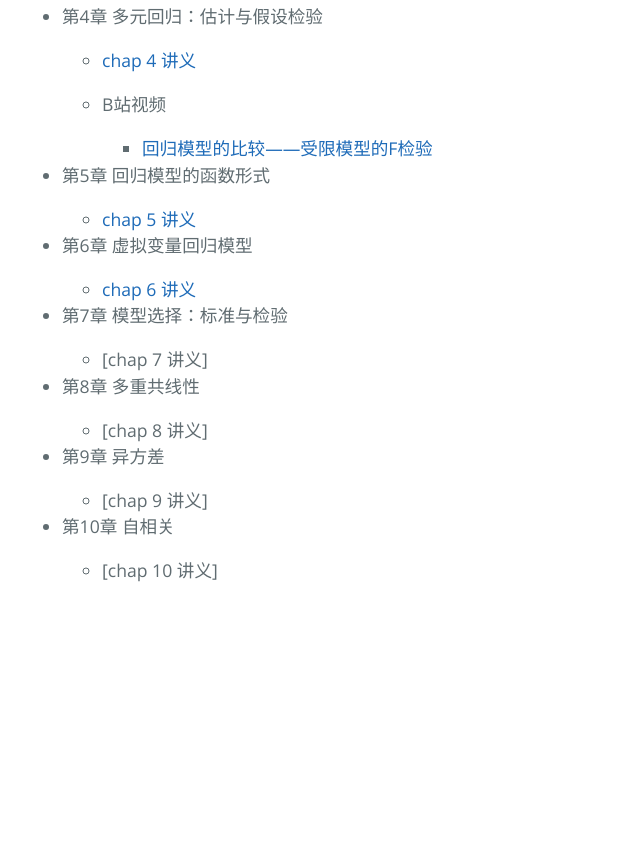
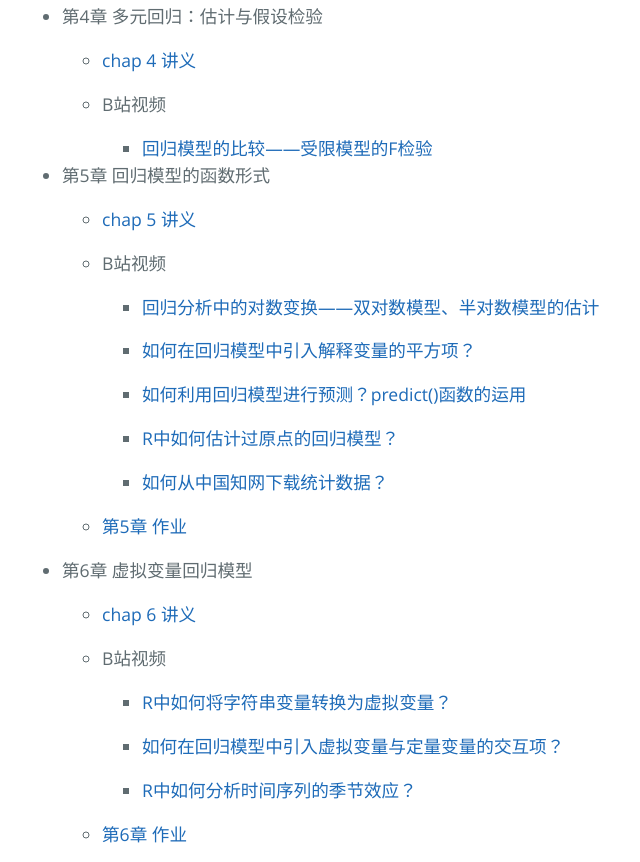
Before and after one commit to lizongzhang/econometrics2022, a plain HTML site: page index.html in a window 1280 px wide. Shown: the part 1517-2379 px from the top of the page, without its empty margins (170-810 px from the left). Before the commit the page ends 2150 px from the top, so only its background shows below. Drawn offline with nearby package versions, Linux system fonts and the light colour scheme; some packages are replaced by stand-ins of ours.

Commit message:
Add files via upload

```diff
--- a/index.html
+++ b/index.html
@@ -12,7 +12,7 @@
 
 <meta name="author" content="Li Zongzhang" />
 
-<meta name="date" content="2022-10-27" />
+<meta name="date" content="2022-11-03" />
 
 <title>经济计量学</title>
 
@@ -59,7 +59,7 @@ code span.ot { color: #007020; }
 <section class="page-header">
 <h1 class="title toc-ignore project-name">经济计量学</h1>
 <h4 class="author project-author">Li Zongzhang</h4>
-<h4 class="date project-date">2022-10-27</h4>
+<h4 class="date project-date">2022-11-03</h4>
 </section>
 
 
@@ -132,13 +132,31 @@ Script：报告回归结果及残差的图形诊断</a></p></li>
 </ul></li>
 <li><p>第5章 回归模型的函数形式</p>
 <ul>
-<li><a href="https://lizongzhang.github.io/econometrics2022/chap5.html">chap 5
-讲义</a></li>
+<li><p><a href="https://lizongzhang.github.io/econometrics2022/chap5.html">chap 5
+讲义</a></p></li>
+<li><p>B站视频</p>
+<ul>
+<li><p><a href="https://www.bilibili.com/video/BV1de4y127Ni">回归分析中的对数变换——双对数模型、半对数模型的估计</a></p></li>
+<li><p><a href="https://www.bilibili.com/video/BV1ie4y147eH">如何在回归模型中引入解释变量的平方项？</a></p></li>
+<li><p><a href="https://www.bilibili.com/video/BV1Av4y1D7uq">如何利用回归模型进行预测？predict()函数的运用</a></p></li>
+<li><p><a href="https://www.bilibili.com/video/BV1bP411w7vy/">R中如何估计过原点的回归模型？</a></p></li>
+<li><p><a href="https://www.bilibili.com/video/BV19m4y1F7FE">如何从中国知网下载统计数据？</a></p></li>
+</ul></li>
+<li><p><a href="https://lizongzhang.github.io/econometrics2022/chap5ex.html">第5章
+作业</a></p></li>
 </ul></li>
 <li><p>第6章 虚拟变量回归模型</p>
 <ul>
-<li><a href="https://lizongzhang.github.io/econometrics2022/chap6.html">chap 6
-讲义</a></li>
+<li><p><a href="https://lizongzhang.github.io/econometrics2022/chap6.html">chap 6
+讲义</a></p></li>
+<li><p>B站视频</p>
+<ul>
+<li><p><a href="https://www.bilibili.com/video/BV1Tt4y1M7wV">R中如何将字符串变量转换为虚拟变量？</a></p></li>
+<li><p><a href="https://www.bilibili.com/video/BV1Ye4y127Tw">如何在回归模型中引入虚拟变量与定量变量的交互项？</a></p></li>
+<li><p><a href="https://www.bilibili.com/video/BV1VV4y137Pc">R中如何分析时间序列的季节效应？</a></p></li>
+</ul></li>
+<li><p><a href="https://lizongzhang.github.io/econometrics2022/chap6ex.html">第6章
+作业</a></p></li>
 </ul></li>
 <li><p>第7章 模型选择：标准与检验</p>
 <ul>
```
